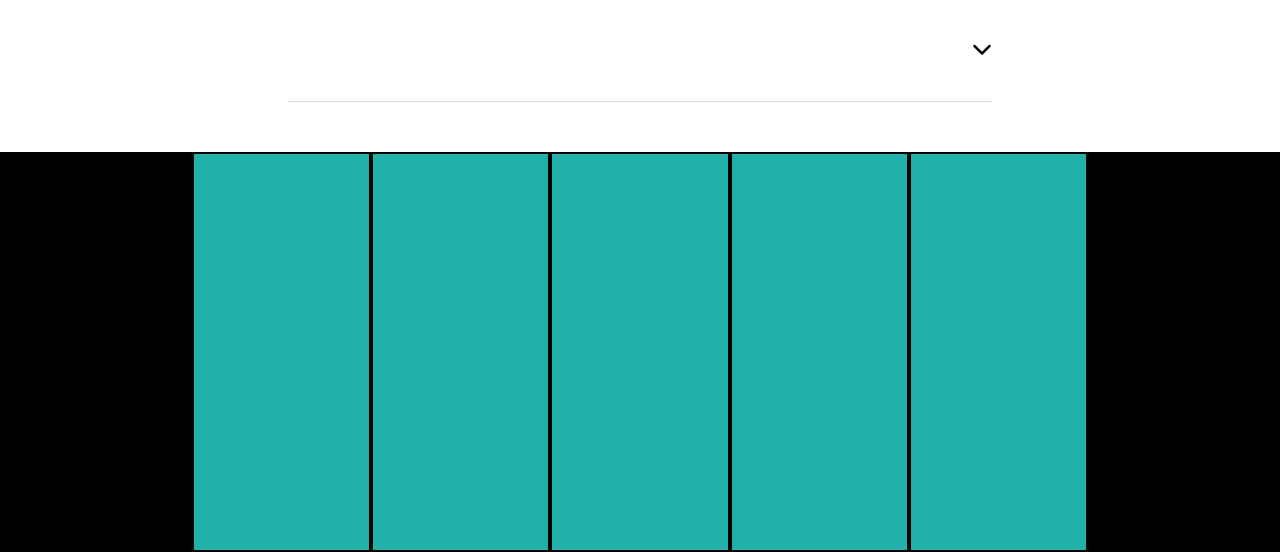
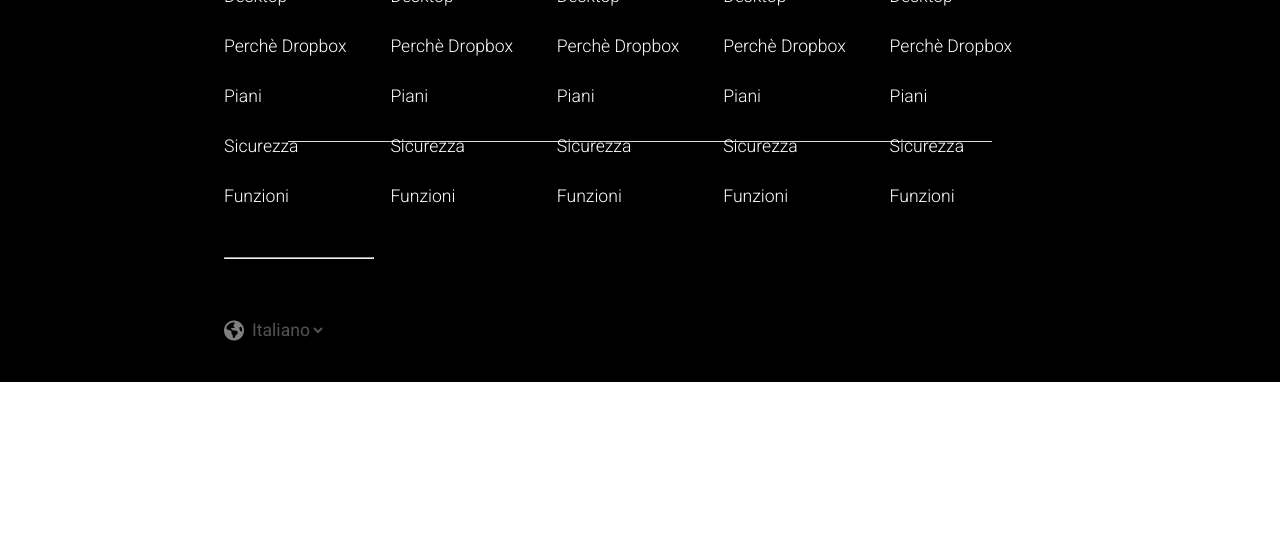
Before and after one commit to valeria-sozzi/site-dropbox, a plain HTML site: page index.html in a window 1280 px wide. Shown: the part 6617-7169 px from the top of the page. After the commit the page ends 6999 px from the top, so only its background shows below. Drawn offline with Linux system fonts and the light colour scheme.

Commit message:
add footer

```diff
--- a/css/style.css
+++ b/css/style.css
@@ -17,6 +17,7 @@
     --dark-blue:rgba(12,36,129,255);
     --yellow:rgba(255,216,49,255);
     --black:rgba(0,0,0,255);
+    --border:rgb(218, 218, 218);
 }
 
 header{
@@ -473,14 +474,15 @@
 
 /* #region section faq */
 .faq{
-    height: 1000px;
+    height: 700px;
 }
 
 .faq>.col-100{
     height: 100%;
+    margin-bottom: 40px;
 }
 .faq .title>h1{
-    margin-bottom: 40px;
+    margin: 40px 0;
 }
 .question-row{
     border-top:1px solid rgb(218, 218, 218);
@@ -491,7 +493,7 @@
 }
 .question>.icons{
     display: inline-block;
-    float:right;
+    float: right;
     font-size: 20px;
     padding:40px 0;
 }
@@ -507,6 +509,7 @@
 
 .question-row:hover .answer{
     display: block;
+
 }
 
 .question-row:last-child{
@@ -519,18 +522,57 @@
 /* #region footer */
 footer{
     background-color: var(--black);
-    height: 400px;
+    height: 500px;
+    color: white;
 }
 
 footer>.row{
-    width: 70%;
+    width: 65%;
     margin:auto;
-    height: 400px;
+    height: 100%;
 }
 footer .col-20{
     width:20%;
-    height: 100%;
-    background-color:lightseagreen;
-    border: 2px solid black;
+    height: 75%;
+    padding: 30px 0;
+}
+
+#site-footer ul{
+    list-style: none;
+}
+
+#site-footer .actions{
+    color: white;
+    padding-left: 0;
+    padding-top: 30px;
+    font-size: 1.1rem;
+    font-weight: 300;
+}
+
+#site-footer h3{
+    font-size: 1.3rem;
+}
+
+#site-footer hr{
+    color: var(--border);
+    line-height: 1px;
+    width: 150px;
+}
+
+.leng{
+    color: rgb(128 128 128);
+    margin-top: 60px;
+}
+.leng>i{
+    font-size: 20px;
+    vertical-align: bottom;
+}
+
+.leng select{
+    background-color: var(--black);
+    color: rgb(83 83 83);
+    font-size: 1.1rem;
+    border: none;
+
 }
 /* #endregion footer */
--- a/index.html
+++ b/index.html
@@ -602,11 +602,63 @@
 
     <footer id="site-footer">
       <div class="row">
-        <div class="col-20"></div>
-        <div class="col-20"></div>
-        <div class="col-20"></div>
-        <div class="col-20"></div>
-        <div class="col-20"></div>
+        <div class="col-20">
+          <h3>Dropbox</h3>
+          <ul>
+            <li><a href="#" class="actions">Applicazione Desktop</a></li>
+            <li><a href="#" class="actions">Perchè Dropbox</a></li>
+            <li><a href="#" class="actions">Piani</a></li>
+            <li><a href="#" class="actions">Sicurezza</a></li>
+            <li><a href="#" class="actions">Funzioni</a></li>
+          </ul>
+        </div>
+        <div class="col-20">
+          <h3>Prodotti</h3>
+          <ul>
+            <li><a href="#" class="actions">Applicazione Desktop</a></li>
+            <li><a href="#" class="actions">Perchè Dropbox</a></li>
+            <li><a href="#" class="actions">Piani</a></li>
+            <li><a href="#" class="actions">Sicurezza</a></li>
+            <li><a href="#" class="actions">Funzioni</a></li>
+          </ul>
+        </div>
+        <div class="col-20">
+          <h3>Azienda</h3>
+          <ul>
+            <li><a href="#" class="actions">Applicazione Desktop</a></li>
+            <li><a href="#" class="actions">Perchè Dropbox</a></li>
+            <li><a href="#" class="actions">Piani</a></li>
+            <li><a href="#" class="actions">Sicurezza</a></li>
+            <li><a href="#" class="actions">Funzioni</a></li>
+          </ul>
+        </div>
+        <div class="col-20">
+          <h3>Supporto</h3>
+          <ul>
+            <li><a href="#" class="actions">Applicazione Desktop</a></li>
+            <li><a href="#" class="actions">Perchè Dropbox</a></li>
+            <li><a href="#" class="actions">Piani</a></li>
+            <li><a href="#" class="actions">Sicurezza</a></li>
+            <li><a href="#" class="actions">Funzioni</a></li>
+          </ul>
+        </div>
+        <div class="col-20">
+          <h3>Community</h3>
+          <ul>
+            <li><a href="#" class="actions">Applicazione Desktop</a></li>
+            <li><a href="#" class="actions">Perchè Dropbox</a></li>
+            <li><a href="#" class="actions">Piani</a></li>
+            <li><a href="#" class="actions">Sicurezza</a></li>
+            <li><a href="#" class="actions">Funzioni</a></li>
+          </ul>
+        </div>
+        <hr />
+        <div class="leng">
+          <i class="fa-solid fa-earth-americas"></i>
+          <select name="" id="">
+            <option value="Italiano">Italiano</option>
+          </select>
+        </div>
       </div>
     </footer>
     <!-- /#site-footer -->
```
